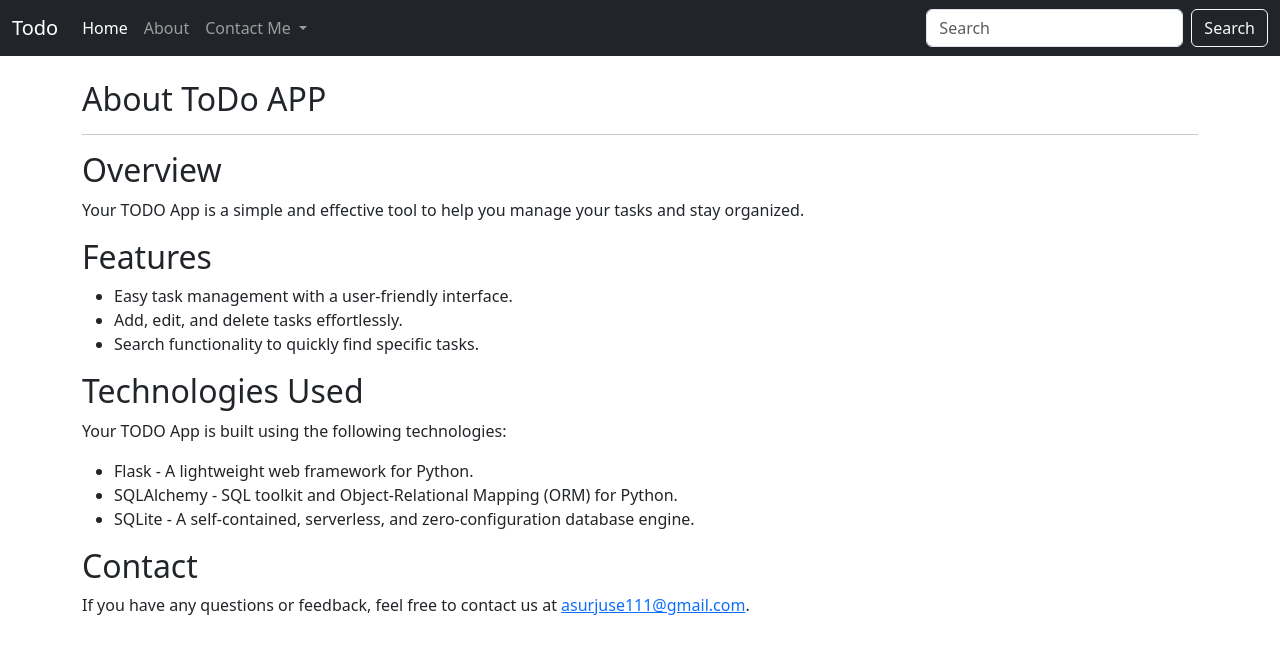
After one commit to AniketSurjuse/Flask-Todo, a Flask app: page /about in a window 1280 px wide. The commit adds this page. Shown: the top 654 px of the page. Run offline with Flask 3, Linux system fonts and the light colour scheme.

Commit message:
Added about page and contact me Page

```diff
--- a/app.py
+++ b/app.py
@@ -57,8 +57,20 @@ def create_tables():
     return 'Tables created successfully!'
 
 
+@app.route('/search', methods = ['GET','POST'])
+def search():
+    if request.method == 'POST':
+        search_term = request.form['search_term']
+        # Assuming you have a 'title' field in your Todo model
+        print(search_term)
+        results = Todo.query.filter(Todo.title.ilike(f"%{search_term}%")).all()
+        print(results)
+        return render_template('search.html', results=results, search_term=search_term)
 
-
+    return redirect('/')
+@app.route('/about')
+def about():
+    return render_template('about.html')
 
 if __name__ == "__main__":
     app.run(debug=True)
--- /dev/null
+++ b/templates/about.html
@@ -0,0 +1,40 @@
+{% extends 'base.html' %}
+{% block body %}
+
+
+<main class="container my-4">
+    <h2>About ToDo APP</h2>
+    <hr>
+    <section>
+        <h2>Overview</h2>
+        <p>Your TODO App is a simple and effective tool to help you manage your tasks and stay organized.</p>
+    </section>
+
+    <section>
+        <h2>Features</h2>
+        <ul>
+            <li>Easy task management with a user-friendly interface.</li>
+            <li>Add, edit, and delete tasks effortlessly.</li>
+            <li>Search functionality to quickly find specific tasks.</li>
+            <!-- Add more features as needed -->
+        </ul>
+    </section>
+
+    <section>
+        <h2>Technologies Used</h2>
+        <p>Your TODO App is built using the following technologies:</p>
+        <ul>
+            <li>Flask - A lightweight web framework for Python.</li>
+            <li>SQLAlchemy - SQL toolkit and Object-Relational Mapping (ORM) for Python.</li>
+            <li>SQLite - A self-contained, serverless, and zero-configuration database engine.</li>
+            <!-- Add more technologies as needed -->
+        </ul>
+    </section>
+
+    <section>
+        <h2>Contact</h2>
+        <p>If you have any questions or feedback, feel free to contact us at <a href="mailto:asurjuse111@gmail.com">asurjuse111@gmail.com</a>.</p>
+    </section>
+
+</main>
+{% endblock body %}
--- a/templates/base.html
+++ b/templates/base.html
@@ -12,7 +12,7 @@
     />
   </head>
   <body>
-    <nav class="navbar navbar-expand-lg bg-body-tertiary">
+    <nav class="navbar navbar-expand-lg navbar-dark bg-dark ">
       <div class="container-fluid">
         <a class="navbar-brand" href="/">Todo</a>
         <button
@@ -29,10 +29,10 @@
         <div class="collapse navbar-collapse" id="navbarSupportedContent">
           <ul class="navbar-nav me-auto mb-2 mb-lg-0">
             <li class="nav-item">
-              <a class="nav-link active" aria-current="page" href="#">Home</a>
+              <a class="nav-link active" aria-current="page" href="/">Home</a>
             </li>
             <li class="nav-item">
-              <a class="nav-link" href="#">About</a>
+              <a class="nav-link" href="/about">About</a>
             </li>
             <li class="nav-item dropdown">
               <a
@@ -42,26 +42,25 @@
                 data-bs-toggle="dropdown"
                 aria-expanded="false"
               >
-                Dropdown
+                Contact Me
               </a>
               <ul class="dropdown-menu">
-                <li><a class="dropdown-item" href="#">Action</a></li>
-                <li><a class="dropdown-item" href="#">Another action</a></li>
-                <li><hr class="dropdown-divider" /></li>
-                <li>
-                  <a class="dropdown-item" href="#">Something else here</a>
-                </li>
+                <li><a class="dropdown-item" href="https://www.linkedin.com/in/aniket-surjuse-3a8772149/">LinkedIn</a></li>
+                <li><a class="dropdown-item" href="https://www.instagram.com/this_anie/">Instagram</a></li>
+                <li><a class="dropdown-item" href="https://github.com/AniketSurjuse">GitHub</a></li>
+
               </ul>
             </li>
           </ul>
-          <form class="d-flex" role="search">
+          <form class="d-flex" role="search" action="/search" method="POST">
             <input
               class="form-control me-2"
               type="search"
               placeholder="Search"
               aria-label="Search"
+              name="search_term"
             />
-            <button class="btn btn-outline-dark" type="submit">Search</button>
+            <button class="btn btn-outline-light" type="submit">Search</button>
           </form>
         </div>
       </div>
--- a/templates/index.html
+++ b/templates/index.html
@@ -3,7 +3,7 @@
 
 <div class="container my-4">
     <h2>Add ToDo</h2>
-    <form action="/" method="POST">
+    <form action="/" method="POST" class="needs-validation">
       <div class="mb-3">
         <label for="title" class="form-label"
           >Title</label
@@ -13,7 +13,7 @@
           class="form-control"
           id="title"
           name="title"
-
+          required
         />
       </div>
       <div class="mb-3">
```
Also changed, not shown: templates/search.html (added, +57 -0 lines), instance/todo.db.
